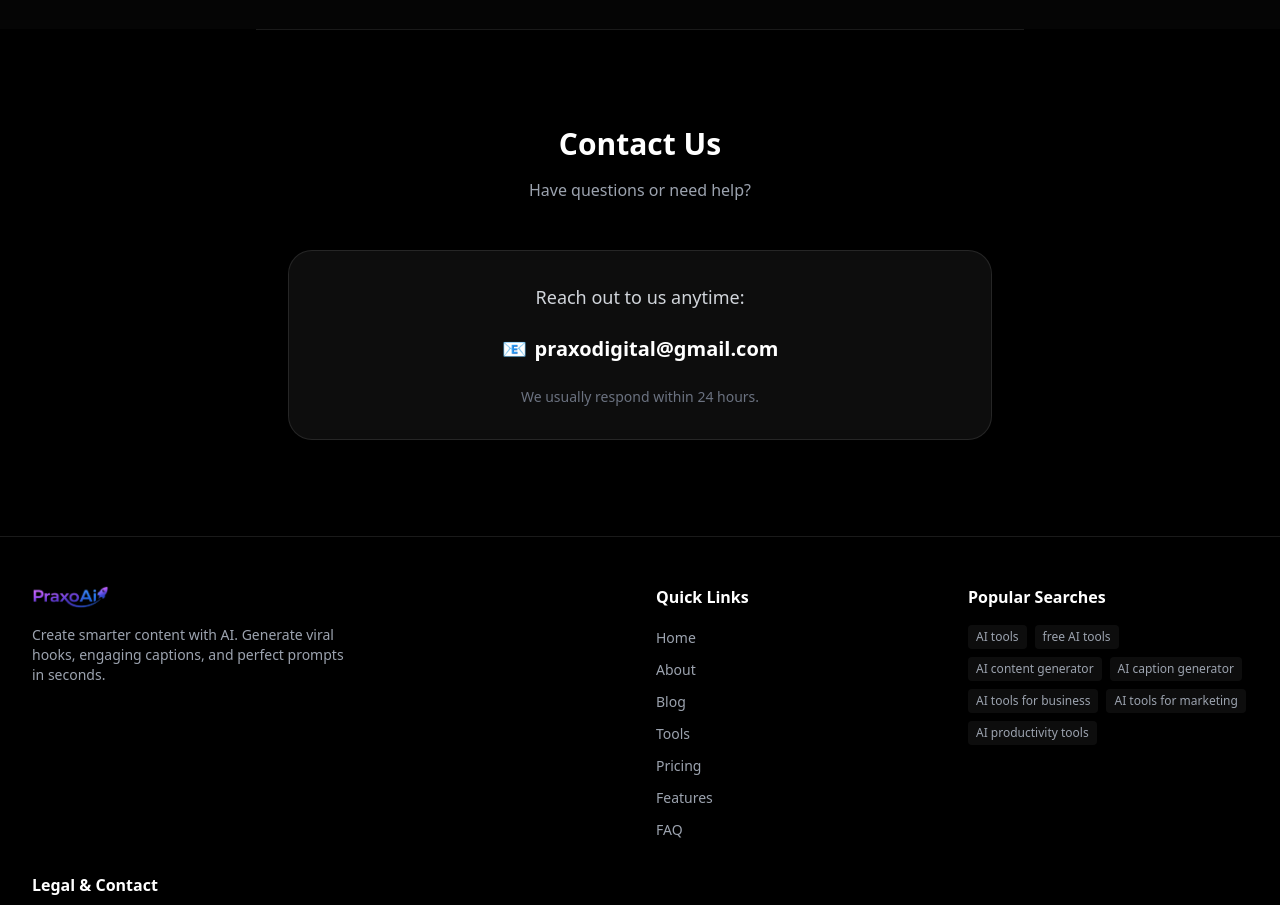
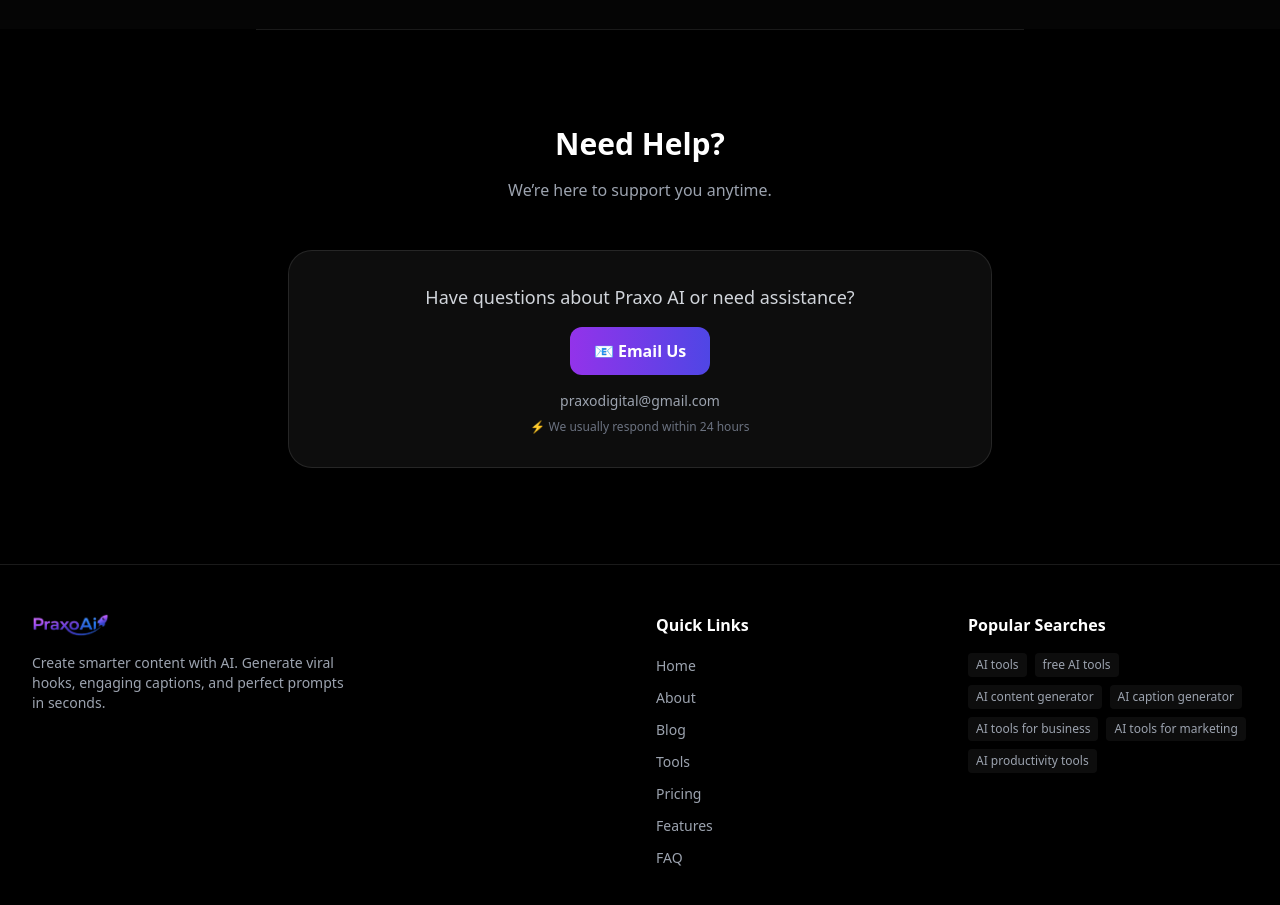
Before and after one commit to praxodigital-netizen/praxo-ai-tools, a React (Vite) app: page / in a window 1280 px wide. Shown: the part 5140-6045 px from the top of the page. Built offline with nearby package versions, Linux system fonts and the light colour scheme.

Commit message:
Update Home.tsx

```diff
--- a/src/pages/Home.tsx
+++ b/src/pages/Home.tsx
@@ -576,19 +576,38 @@ useEffect(() => {
 
       {/* Contact Section */}
 <section id="contact" className="w-full max-w-3xl mx-auto px-4 sm:px-6 lg:px-8 py-24 border-t border-white/10">
+
   <div className="text-center mb-12">
-          <h2 className="text-3xl font-bold mb-4">Contact Us</h2>
-          <p className="text-gray-400">Have questions or need help?</p>
+    <h2 className="text-3xl font-bold mb-4">Need Help?</h2>
+    <p className="text-gray-400">We’re here to support you anytime.</p>
   </div>
 
-        <div className="p-8 rounded-3xl bg-white/5 border border-white/10 text-center">
-          <p className="text-lg text-gray-300 mb-6">Reach out to us anytime:</p>
-          <a href="mailto:praxodigital@gmail.com" className="inline-flex items-center justify-center space-x-2 text-xl font-bold text-white hover:text-purple-400 transition-colors mb-6">
-            <span>📧</span>
-            <span>praxodigital@gmail.com</span>
+  <div className="p-8 rounded-3xl bg-white/5 border border-white/10 text-center hover:border-purple-500/40 hover:scale-[1.02] transition-all duration-300">
+
+    <p className="text-lg text-gray-300 mb-4">
+      Have questions about Praxo AI or need assistance?
+    </p>
+
+    {/* Email Button */}
+    <a
+      href="mailto:praxodigital@gmail.com"
+      className="inline-flex items-center justify-center gap-2 px-6 py-3 rounded-xl bg-gradient-to-r from-purple-600 to-indigo-600 text-white font-semibold hover:opacity-90 transition mb-4"
+    >
+      📧 Email Us
     </a>
-          <p className="text-sm text-gray-500">We usually respond within 24 hours.</p>
+
+    {/* Email Text */}
+    <p className="text-sm text-gray-400 mb-2">
+      praxodigital@gmail.com
+    </p>
+
+    {/* Trust Line */}
+    <p className="text-xs text-gray-500">
+      ⚡ We usually respond within 24 hours
+    </p>
+
   </div>
+
 </section>
       <LoginModal
         isOpen={isLoginModalOpen}
```
Lines whose indentation alone changed are shown as unchanged.
